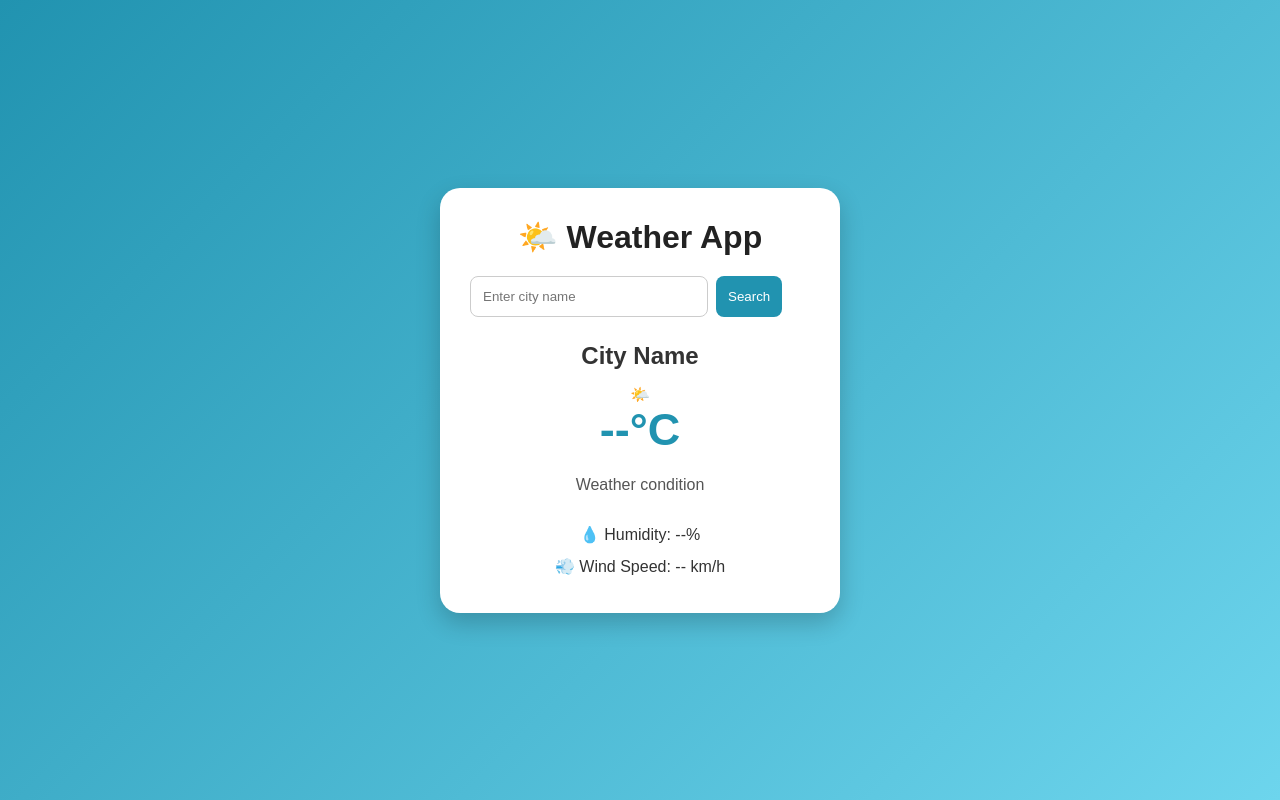
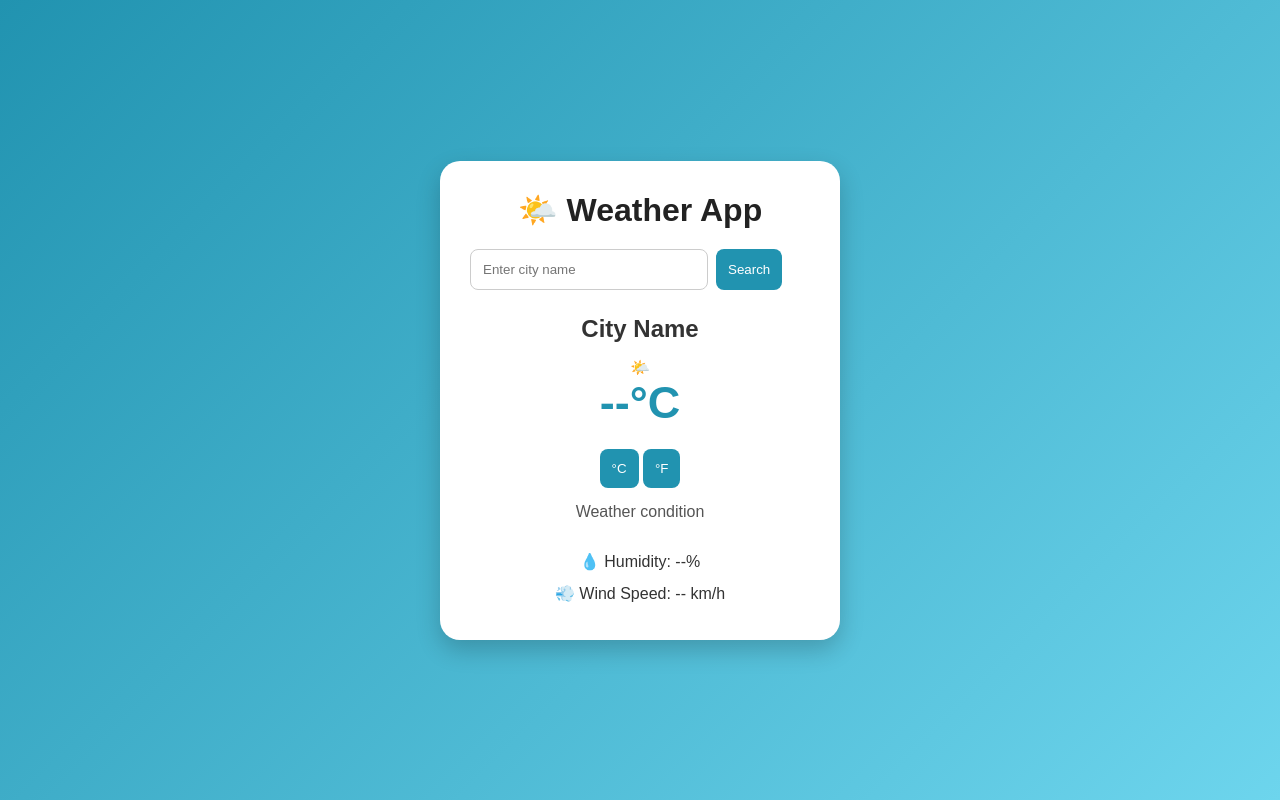
Before and after one commit to omarfarouk01/Weather-App, a plain HTML site: page index.html in a window 1280 px wide. Drawn offline with Linux system fonts and the light colour scheme.

Commit message:
Update index.html

```diff
--- a/index.html
+++ b/index.html
@@ -21,6 +21,11 @@
             <h2 id="cityName">City Name</h2>
             <p id="weatherIcon">🌤️</p>
             <h1 id="temperature">--°C</h1>
+
+<div class="temperature-toggle">
+    <button onclick="changeUnit('C')">°C</button>
+    <button onclick="changeUnit('F')">°F</button>
+</div>
             <p id="description">Weather condition</p>
 
             <div class="details">
```
